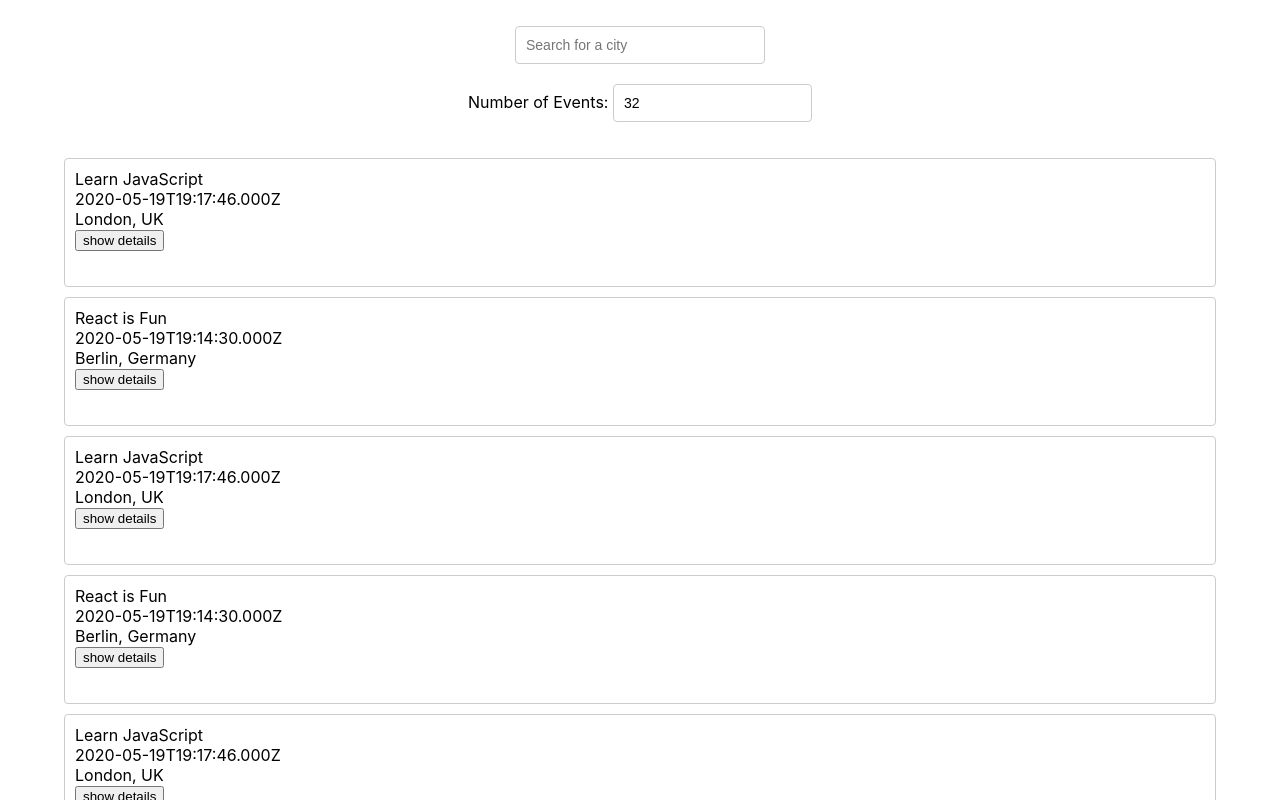
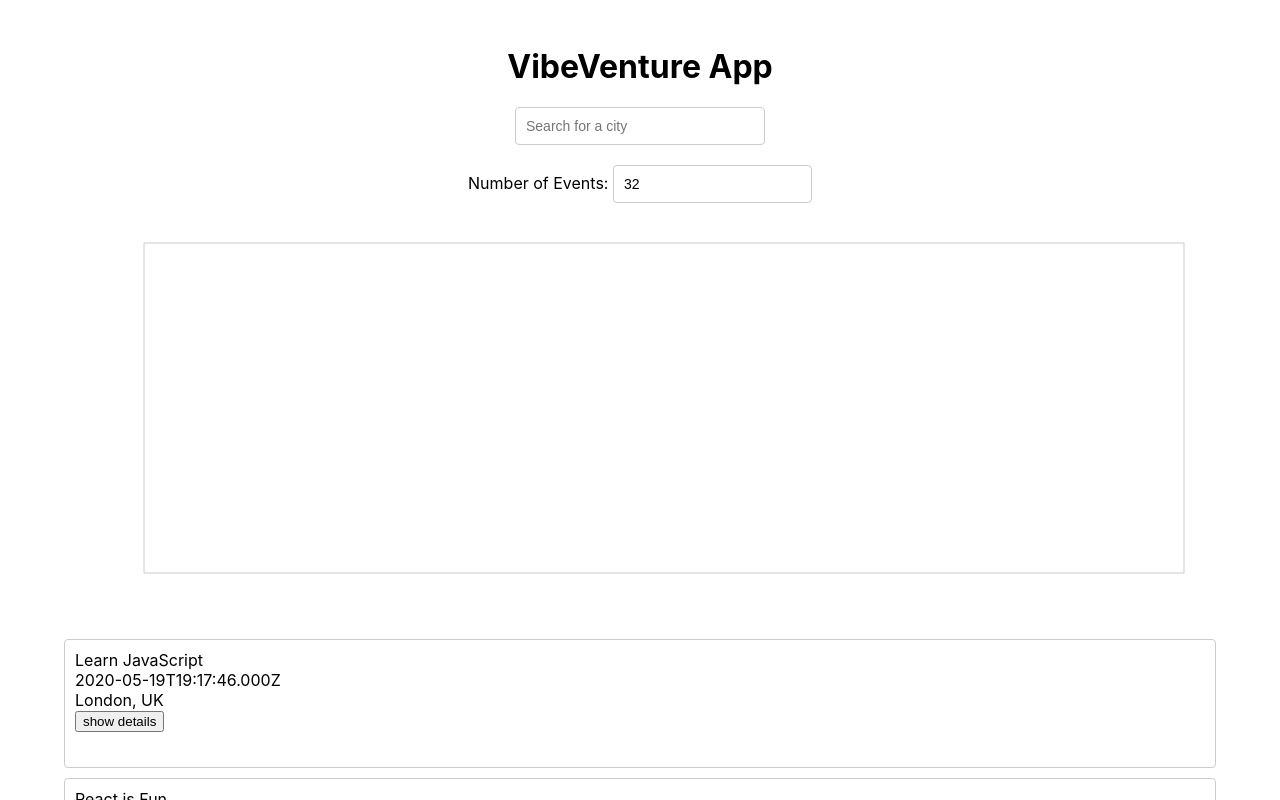
Before and after one commit to ggugliotta/vibeVenture, a React (Create React App) app: page / in a window 1280 px wide. Shown: the top 800 px of the page. Built offline with nearby package versions, Linux system fonts and the light colour scheme; what atatus-spa would draw is missing.

Commit message:
changed x and y axis in cityeventschart

```diff
--- a/src/App.js
+++ b/src/App.js
@@ -6,6 +6,7 @@
 import { useEffect, useState } from "react";
 import { extractLocations, getEvents } from "./api";
 import { InfoAlert, ErrorAlert, WarningAlert } from './components/Alert';
+import CityEventsChart from './components/CityEventsChart';
 
 import "./App.css";
 
@@ -39,6 +40,7 @@
 
 return (
     <div className="App">
+      <h1>VibeVenture App</h1>
       <div className="alerts-container">
         {infoAlert.length ? <InfoAlert text ={infoAlert}/> : null}
         {errorAlert.length ? <ErrorAlert text ={errorAlert}/> : null}
@@ -46,6 +48,7 @@
       </div>
       <CitySearch allLocations={allLocations} setCurrentCity = {setCurrentCity} setInfoAlert={setInfoAlert}/>
       <NumberOfEvents setCurrentNOE ={setCurrentNOE} setErrorAlert={setErrorAlert} />
+      <CityEventsChart allLocations={allLocations} events={events} />
       <EventList events={events}/>
     </div>
   );
--- /dev/null
+++ b/src/components/CityEventsChart.js
@@ -0,0 +1,50 @@
+// src/components/CityEventsChart.js
+
+import { useState, useEffect } from 'react';
+import {
+    ScatterChart,
+    Scatter,
+    XAxis, YAxis,
+    CartesianGrid,
+    Tooltip,
+    ResponsiveContainer
+} from 'recharts';
+
+const CityEventsChart = ({ allLocations, events }) => {
+    const [data, setData ] = useState([]);
+
+    useEffect(() => {
+        setData(getData());
+    }, [`${data}`]);
+
+    const getData = () => {
+        const data = allLocations.map((location) => {
+        const count = events.filter((event) => event.location === location).length
+            const city = location.split(', ')[0]
+            return { city, count };
+        })
+        return data;
+    };
+
+    return (
+     <ResponsiveContainer width="99%" height={400}>
+       <ScatterChart
+         margin={{
+           top: 20,
+           right: 20,
+           bottom: 20,
+           left: 20,
+         }}
+       >
+         <CartesianGrid />
+         <XAxis type="category" dataKey="city" name="city" />
+         <YAxis type="number" dataKey="count" name="number of events" />
+         <Tooltip cursor={{ strokeDasharray: '3 3' }} />
+         <Scatter name="A school" data={data} fill="#8884d8" />
+       </ScatterChart>
+     </ResponsiveContainer>
+  );
+
+}
+
+export default CityEventsChart;
```
